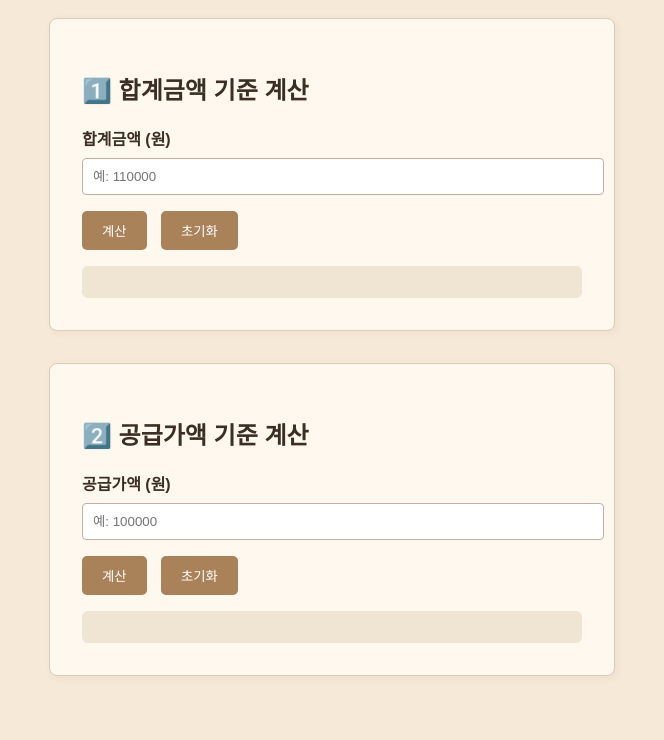
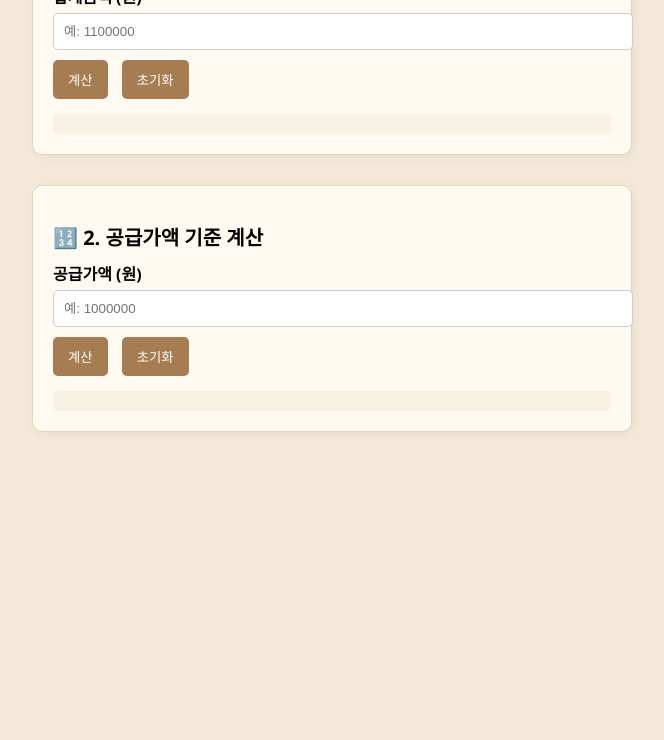
Before and after one commit to ronyrony1223/VAT_calculator, a plain HTML site: page index.html in a window 1280 px wide. Shown: the part 113-853 px from the top of the page, without its empty margins (308-972 px from the left). After the commit the page ends 800 px from the top, so only its background shows below. Drawn offline with Linux system fonts and the light colour scheme.

Commit message:
Add files via upload

```diff
--- a/index.html
+++ b/index.html
@@ -3,118 +3,133 @@
 <head>
   <meta charset="UTF-8" />
   <meta name="viewport" content="width=device-width, initial-scale=1.0" />
-  <title>부가세 계산기 | 조용한 부업 연구소</title>
+  <title>부가세 계산기</title>
   <style>
     body {
-      background-color: #f6e9d7;
-      font-family: 'Pretendard', sans-serif;
-      color: #3b2e22;
+      background-color: #f4e9d8;
+      font-family: 'Segoe UI', sans-serif;
       margin: 0;
-      padding: 2rem;
+      padding: 20px;
     }
-    h1 {
-      text-align: center;
-      color: #3b2e22;
+    .container {
+      max-width: 600px;
+      margin: auto;
     }
-    .calculator {
-      background-color: #fff8ef;
-      border: 1px solid #e0cbb5;
-      border-radius: 8px;
-      max-width: 500px;
-      margin: 2rem auto;
-      padding: 2rem;
-      box-shadow: 2px 2px 10px rgba(0,0,0,0.05);
+    .card {
+      background-color: #fffaf1;
+      border: 1px solid #e0d3b8;
+      border-radius: 10px;
+      padding: 20px;
+      margin-bottom: 30px;
+      box-shadow: 2px 2px 10px rgba(0, 0, 0, 0.05);
+    }
+    h2 {
+      font-size: 20px;
+      margin-bottom: 10px;
     }
     label {
+      display: block;
+      margin-bottom: 5px;
       font-weight: bold;
-      margin-top: 1rem;
-      display: block;
     }
-    input {
+    input[type="text"] {
       width: 100%;
       padding: 10px;
-      margin-top: 0.5rem;
-      margin-bottom: 1rem;
-      border: 1px solid #c5ae9d;
-      border-radius: 4px;
-      background-color: #fff;
-      color: #3b2e22;
+      margin-bottom: 10px;
+      border: 1px solid #ccc;
+      border-radius: 5px;
     }
     button {
-      background-color: #a9825a;
+      background-color: #a67c52;
       color: white;
       border: none;
-      padding: 10px 20px;
+      padding: 10px 15px;
       margin-right: 10px;
       border-radius: 5px;
       cursor: pointer;
     }
     button:hover {
-      background-color: #8b6d4b;
+      background-color: #8d6642;
     }
     .result {
-      margin-top: 1rem;
-      background-color: #f0e4d3;
-      padding: 1rem;
-      border-radius: 6px;
+      margin-top: 15px;
+      padding: 10px;
+      background-color: #f7f1e3;
+      border-radius: 5px;
+    }
+    .emoji {
+      font-size: 20px;
+      margin-right: 5px;
     }
   </style>
 </head>
 <body>
+  <div class="container">
+    <div class="card">
+      <h2>🔢 1. 합계금액 기준 계산</h2>
+      <label for="total">합계금액 (원)</label>
+      <input type="text" id="total" placeholder="예: 1100000" />
+      <button id="calc1">계산</button>
+      <button type="reset">초기화</button>
+      <div id="result1" class="result"></div>
+    </div>
 
-  <h1>💸 부가세 계산기</h1>
-
-  <div class="calculator">
-    <h2>1️⃣ 합계금액 기준 계산</h2>
-    <label for="totalAmount">합계금액 (원)</label>
-    <input type="number" id="totalAmount" placeholder="예: 110000" />
-    <button onclick="calcFromTotal()">계산</button>
-    <button onclick="resetTotal()">초기화</button>
-    <div class="result" id="resultTotal"></div>
-  </div>
-
-  <div class="calculator">
-    <h2>2️⃣ 공급가액 기준 계산</h2>
-    <label for="supplyAmount">공급가액 (원)</label>
-    <input type="number" id="supplyAmount" placeholder="예: 100000" />
-    <button onclick="calcFromSupply()">계산</button>
-    <button onclick="resetSupply()">초기화</button>
-    <div class="result" id="resultSupply"></div>
+    <div class="card">
+      <h2>🔢 2. 공급가액 기준 계산</h2>
+      <label for="supply">공급가액 (원)</label>
+      <input type="text" id="supply" placeholder="예: 1000000" />
+      <button id="calc2">계산</button>
+      <button type="reset">초기화</button>
+      <div id="result2" class="result"></div>
+    </div>
   </div>
 
   <script>
-    function calcFromTotal() {
-      const total = parseFloat(document.getElementById("totalAmount").value);
-      if (!total || total <= 0) return alert("합계금액을 올바르게 입력하세요.");
-      const supply = Math.round(total / 1.1);
-      const tax = total - supply;
-      document.getElementById("resultTotal").innerHTML = `
-        💰 공급가액: ${supply.toLocaleString()}원<br>
-        💸 부가세액: ${tax.toLocaleString()}원
-      `;
+    function formatNumberWithCommas(x) {
+      return x.toString().replace(/\B(?=(\d{3})+(?!\d))/g, ",");
     }
 
-    function calcFromSupply() {
-      const supply = parseFloat(document.getElementById("supplyAmount").value);
-      if (!supply || supply <= 0) return alert("공급가액을 올바르게 입력하세요.");
-      const tax = Math.round(supply * 0.1);
-      const total = supply + tax;
-      document.getElementById("resultSupply").innerHTML = `
-        💰 합계금액: ${total.toLocaleString()}원<br>
-        💸 부가세액: ${tax.toLocaleString()}원
-      `;
+    function removeCommas(x) {
+      return x.replace(/,/g, '');
     }
 
-    function resetTotal() {
-      document.getElementById("totalAmount").value = "";
-      document.getElementById("resultTotal").innerHTML = "";
-    }
+    document.getElementById('total').addEventListener('input', function (e) {
+      let val = removeCommas(e.target.value);
+      if (!isNaN(val)) {
+        e.target.value = formatNumberWithCommas(val);
+      }
+    });
 
-    function resetSupply() {
-      document.getElementById("supplyAmount").value = "";
-      document.getElementById("resultSupply").innerHTML = "";
-    }
+    document.getElementById('supply').addEventListener('input', function (e) {
+      let val = removeCommas(e.target.value);
+      if (!isNaN(val)) {
+        e.target.value = formatNumberWithCommas(val);
+      }
+    });
+
+    document.getElementById('calc1').addEventListener('click', function () {
+      const total = parseInt(removeCommas(document.getElementById('total').value)) || 0;
+      const supply = Math.floor(total / 1.1);
+      const tax = total - supply;
+      document.getElementById('result1').innerHTML =
+        `💰 공급가액: ${supply.toLocaleString()}원<br>🌿 부가세액: ${tax.toLocaleString()}원`;
+    });
+
+    document.getElementById('calc2').addEventListener('click', function () {
+      const supply = parseInt(removeCommas(document.getElementById('supply').value)) || 0;
+      const tax = Math.floor(supply * 0.1);
+      const total = supply + tax;
+      document.getElementById('result2').innerHTML =
+        `💰 합계금액: ${total.toLocaleString()}원<br>🌿 부가세액: ${tax.toLocaleString()}원`;
+    });
+
+    document.querySelectorAll('button[type="reset"]').forEach(button => {
+      button.addEventListener('click', function () {
+        const form = button.closest('.card');
+        form.querySelectorAll('input[type="text"]').forEach(input => input.value = '');
+        form.querySelector('.result').innerHTML = '';
+      });
+    });
   </script>
-
 </body>
 </html>
```
